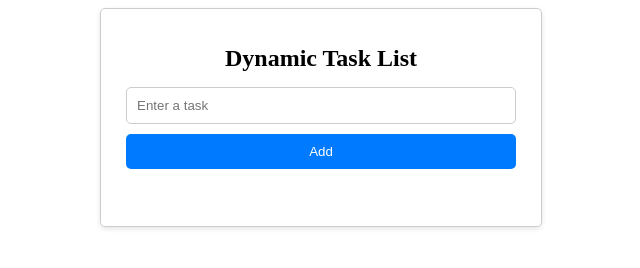
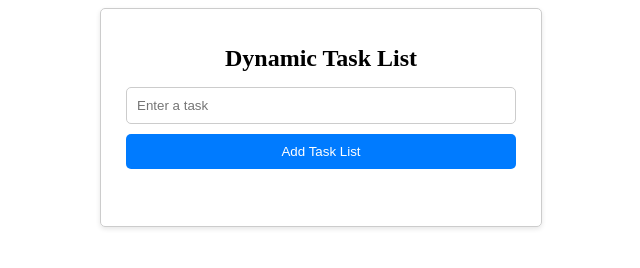
Before and after one commit to Sunilreddy0/Dynamic_Task_List, a plain HTML site: page index.html in a window 1280 px wide. Shown: the full height of the page, 319-959 px from the left. Drawn offline with Linux system fonts and the light colour scheme.

Commit message:
Changes for adding button

```diff
--- a/index.html
+++ b/index.html
@@ -9,7 +9,7 @@
   <div class="container">
     <h1>Dynamic Task List</h1>
     <input type="text" id="taskInput" placeholder="Enter a task">
-    <button id="addButton">Add</button>
+    <button id="addButton">Add Task List</button>
     <ul id="taskList"></ul>
   </div>
   <script src="script.js"></script>
```
